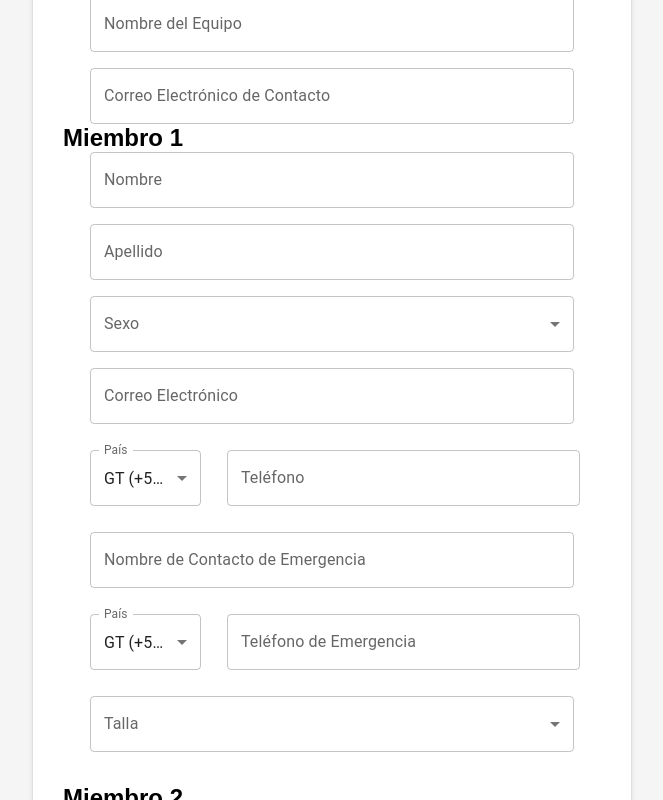
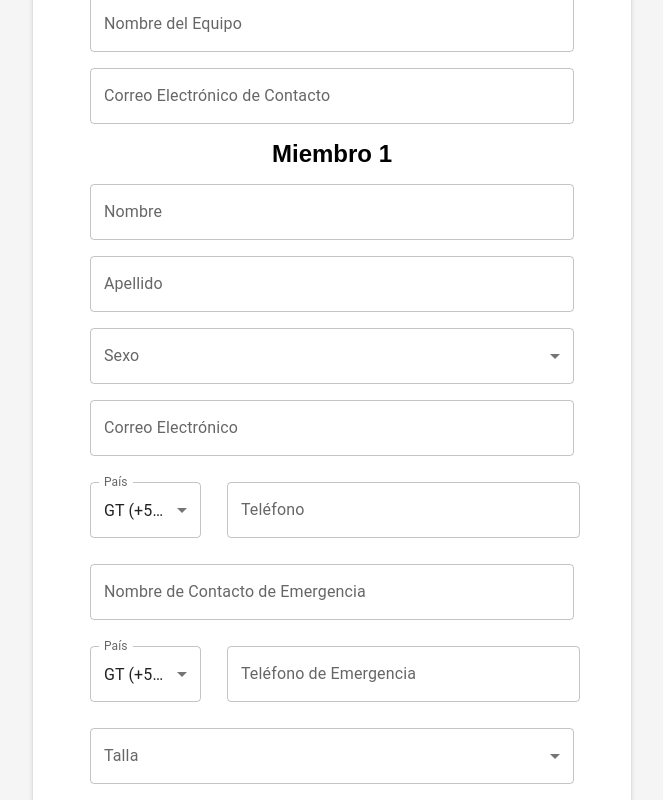
Before and after one commit to JuanPineda115/event-register, a Next.js app: page /event/1/group-info in a window 1280 px wide. Shown: the part 360-1160 px from the top of the page, without its empty margins (308-971 px from the left). Built offline with nearby package versions, Linux system fonts and the light colour scheme.

Commit message:
Ui fixes

```diff
--- a/src/app/event/[id]/group-info/page.tsx
+++ b/src/app/event/[id]/group-info/page.tsx
@@ -83,11 +83,10 @@ export default function GroupInfoPage({ params }: GroupInfoPageProps) {
     const errors = formErrors.teamMembers?.[memberIndex] || {};
 
     return (
-      <Box key={memberIndex} sx={{ width: '100%', mb: 4 }}>
-        <Typography type="subtitle">
+      <Row gap={1}>
+        <Typography type="subtitle" style={{ marginTop: '1rem' }}>
           Miembro {memberIndex + 1}
         </Typography>
-        <Row gap={1}>
         <TextField
           fullWidth
           label="Nombre"
@@ -249,7 +248,6 @@ export default function GroupInfoPage({ params }: GroupInfoPageProps) {
           )}
         </FormControl>
       </Row>
-      </Box>
     );
   };
 
```
Lines whose indentation alone changed are shown as unchanged.
